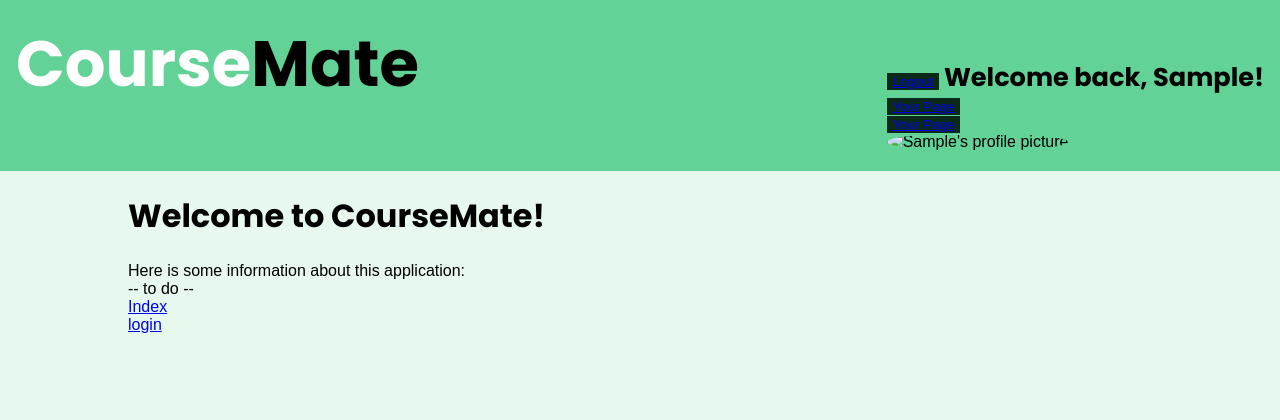
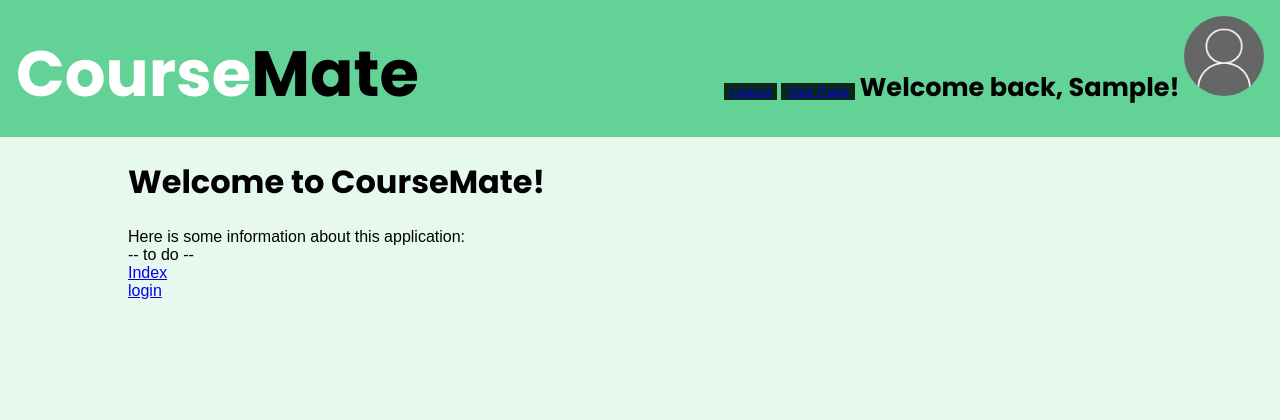
Before and after one commit to Saltssaumure/coursemate, a Django app: page /coursemateapp/about/ in a window 1280 px wide. Shown: the top 420 px of the page. Run offline with Django 3.2, Linux system fonts and the light colour scheme; the visitor is signed in with stand-in values (Sample User, id 1).

Commit message:
Update base.html

```diff
--- a/CourseMate/templates/base.html
+++ b/CourseMate/templates/base.html
@@ -24,7 +24,8 @@
             <h1><span>Course</span><span>Mate</span></h1>
             <div id="userinfo">
                 {% if user.is_authenticated %}
-                    <span> <button> <a href="{% url 'coursemateapp:logout' %}">Logout</a> </button></span>
+                    <span><button> <a href="{% url 'coursemateapp:logout' %}">Logout</a></button></span>
+                    <span><button> <a href="{% url 'coursemateapp:student' %}">Your Page</a></button></span>
                     <!--Need this js checked-->
                     <script>
                         var groups = CourseMate.user.groups;
@@ -37,18 +38,12 @@
                             }
                     </script>
                     <h2>Welcome back, {{user.first_name}}! </h2>
-                    <div class = "student">
-                        <button> <a href="{% url 'coursemateapp:student' %}">Your Page</a> </button>
-                    </div>
-                    <div class = "teacher">
-                        <button> <a href="{% url 'coursemateapp:teacher' %}">Your Page</a> </button>
-                    </div>
 
-                    <img src="" class="profile_photo" alt="{{user.first_name}}'s profile picture" />
+                    <img src="{% static 'image/base.jpg' %}" class="profile_photo" alt="" />
                 {% else %}
                     <h2>You are not logged in</h2>
                     <span><a href="{% url 'coursemateapp:login' %}">Login</a></span>
-                    <img src="{% static 'image/base.jpg' %}" class="profile_photo" alt="not login yet" />
+                    <img src="{% static 'image/base.jpg' %}" class="profile_photo" alt="" />
                 {% endif %}
             </div>
         </header>
```
